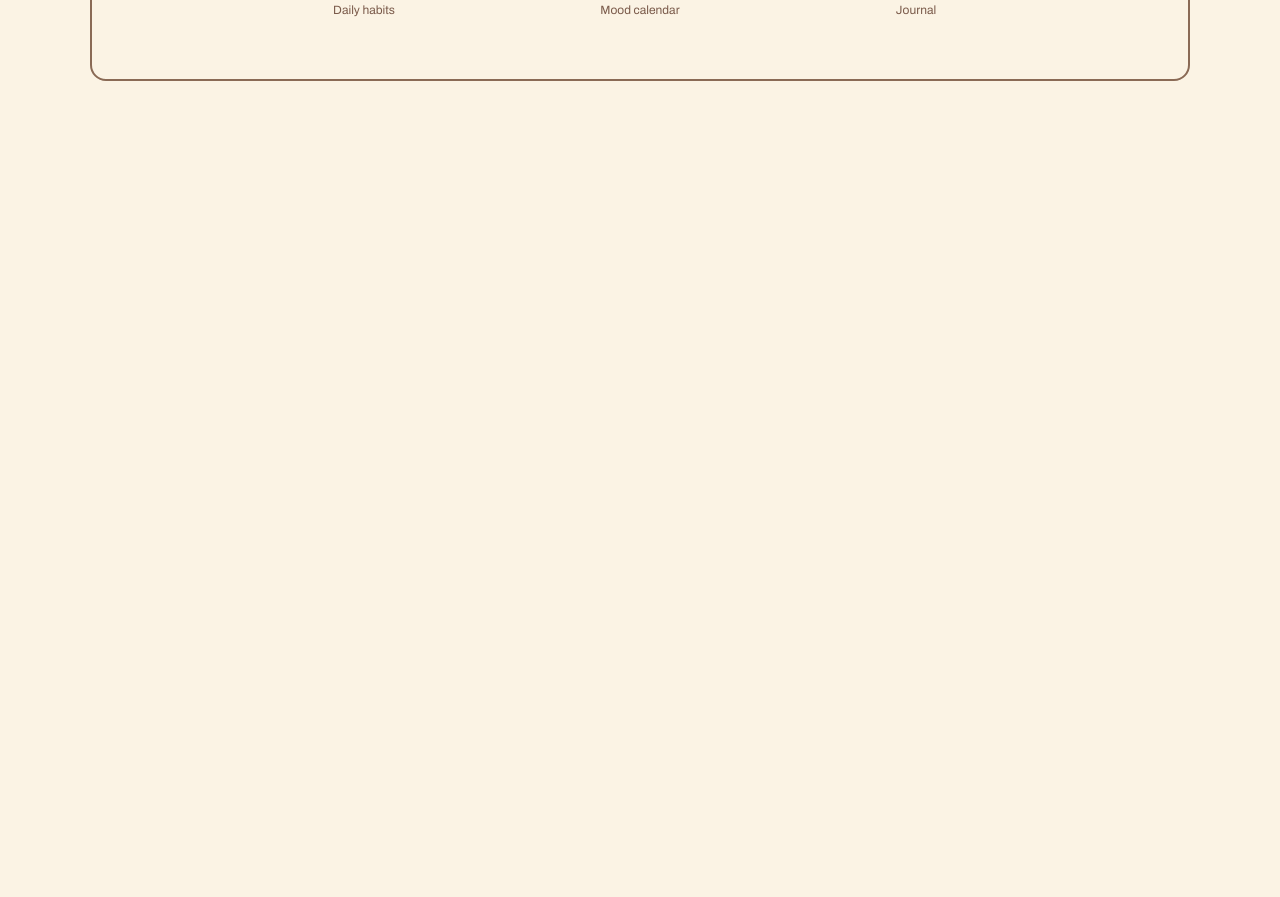
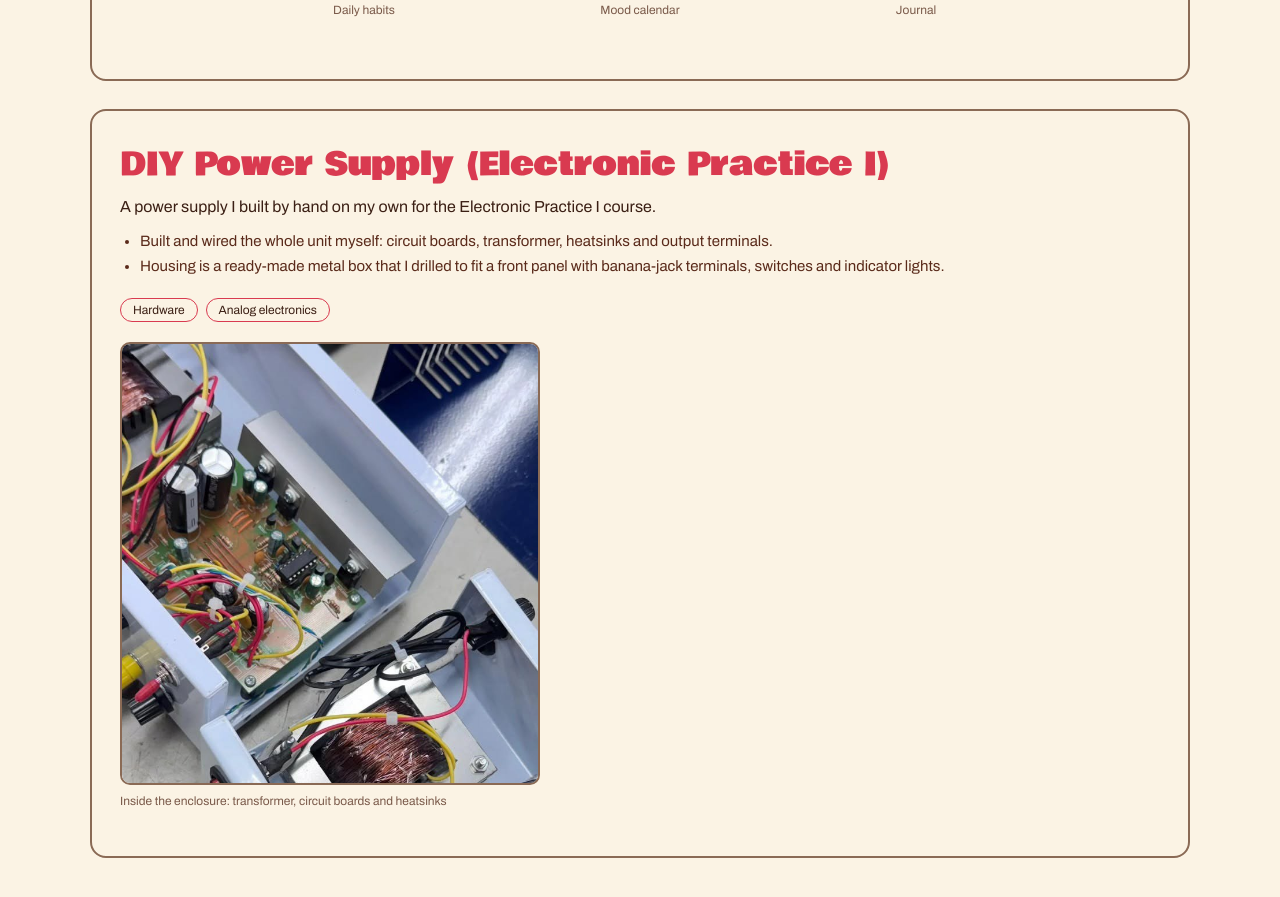
Before and after one commit to s6603051634011/portfolio, a React (Vite) app: page /#/projects in a window 1280 px wide. Shown: the part 3413-4310 px from the top of the page. Before the commit the page ends 3590 px from the top, so only its background shows below. Built offline with nearby package versions, Linux system fonts and the light colour scheme; a web font is replaced by a local one.

Commit message:
add project

```diff
--- a/src/pages/Projects.tsx
+++ b/src/pages/Projects.tsx
@@ -11,6 +11,7 @@ type Project = {
   shots?: Shot[]
   twoCols?: boolean // แกลเลอรี 2 ช่อง (ภาพกว้าง + ภาพสูง)
   carousel?: boolean // ภาพหน้าจอมือถือแบบสไลด์
+  narrow?: boolean // มีภาพเดียวและไม่ต้องกว้างเต็มการ์ด
   repo?: string
   live?: string
 }
@@ -84,6 +85,19 @@ const projects: Project[] = [
       { src: '/projects/mymood-journal.png', alt: 'Journal screen with a search bar and one entry', caption: 'Journal' },
     ],
   },
+  {
+    title: 'DIY Power Supply (Electronic Practice I)',
+    blurb: 'A power supply I built by hand on my own for the Electronic Practice I course.',
+    points: [
+      'Built and wired the whole unit myself: circuit boards, transformer, heatsinks and output terminals.',
+      'Housing is a ready-made metal box that I drilled to fit a front panel with banana-jack terminals, switches and indicator lights.',
+    ],
+    tech: ['Hardware', 'Analog electronics'],
+    narrow: true,
+    shots: [
+      { src: '/projects/power-supply.jpg', ratio: '720 / 760', alt: 'Inside the power supply: a transformer, circuit boards with ICs and heatsinks', caption: 'Inside the enclosure: transformer, circuit boards and heatsinks' },
+    ],
+  },
 ]
 
 export default function Projects() {
@@ -110,7 +124,10 @@ export default function Projects() {
             </div>
             {p.shots && p.carousel && <PhoneCarousel slides={p.shots} />}
             {p.shots && !p.carousel && (
-              <div className={`shots ${p.twoCols ? 'two' : ''}`}>
+              <div
+                className={`shots ${p.twoCols ? 'two' : ''}`}
+                style={p.narrow ? { gridTemplateColumns: 'minmax(0, 420px)' } : undefined}
+              >
                 {p.shots.map((s) => (
                   <figure key={s.src}>
                     <a href={s.src} target="_blank" rel="noreferrer">
```
Also changed, not shown: public/projects/power-supply.jpg (added).
